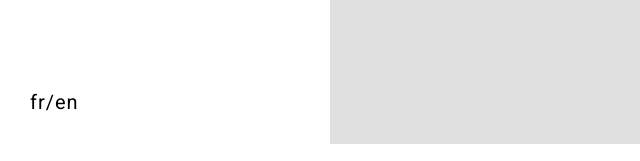
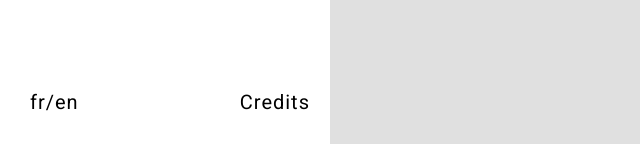
Before and after one commit to p4p1/p4p1.github.io, a plain HTML site: page index.html in a window 1280 px wide. Shown: the part 656-817 px from the top of the page, 0-640 px from the left. Drawn offline with nearby package versions, Linux system fonts and the light colour scheme; a small style sheet from the web is missing.

Commit message:
created credit link

```diff
--- a/index.html
+++ b/index.html
@@ -62,7 +62,10 @@
                     <th></th>
                 </tr>
             </table>
-            <p id="language_changer"><a class="l_link" onclick="change_lang('fr');" href="#">fr</a>/<a class="l_link" onclick="change_lang('en');" href="#">en</a></p>
+            <div id="language_changer" style="width:80%">
+                <p id="lang"><a class="l_link" onclick="change_lang('fr');" href="#">fr</a>/<a class="l_link" onclick="change_lang('en');" href="#">en</a></p>
+                <p id="credits"><a class="l_link" href="#">Credits</a></p>
+            </div>
         </div>
 
         <div id="box">
--- a/style/main.css
+++ b/style/main.css
@@ -123,6 +123,14 @@ th {
     transition: background-color 600ms linear;
 }
 
+#lang {
+    float:left;
+}
+
+#credits {
+    float: right;
+}
+
 /*
  *-----------------------------------------------------------------+
  *|              changing file to resume.html style                |
```
